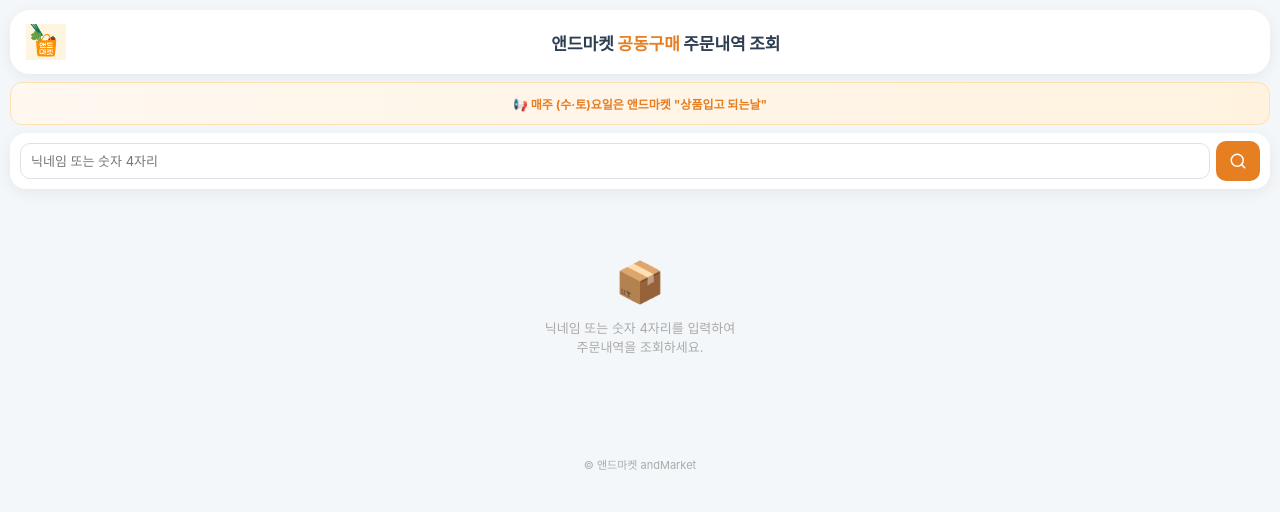
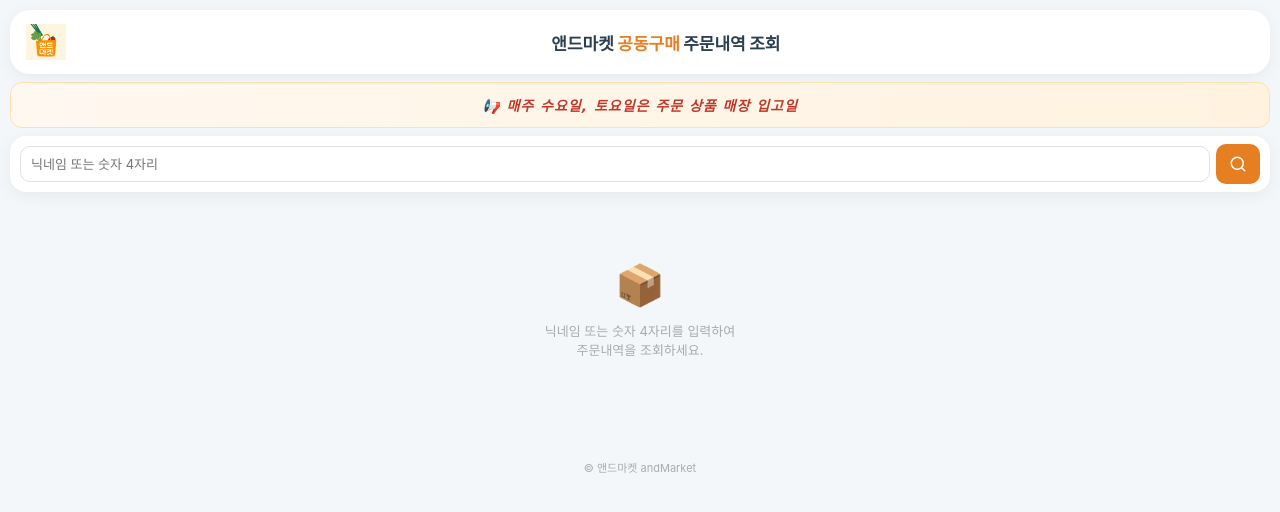
Before and after one commit to JeongDeogAN/andmarket-customer, a Next.js app: page / in a window 1280 px wide. Shown: the top 512 px of the page. Built offline with nearby package versions, Linux system fonts and the light colour scheme.

Commit message:
배너수정, 데이터접기, 전체화면

```diff
--- a/src/app/page.tsx
+++ b/src/app/page.tsx
@@ -121,7 +121,7 @@
         opacity: toastShow ? 1 : 0, transition: 'all 0.2s', zIndex: 9999, pointerEvents: 'none'
       }}>{toastMsg}</div>
 
-      <div style={{ maxWidth: '100%', margin: '0 auto', padding: '10px' }}>
+     <div style={{ maxWidth: '100%', margin: '0 auto', padding: '10px', width: '100%' }}>
         {/* 헤더 */}
         <header style={{ display: 'flex', alignItems: 'center', gap: '12px', background: 'white', padding: '14px 16px', borderRadius: '20px', boxShadow: '0 4px 16px rgba(0,0,0,0.06)', marginBottom: '8px' }}>
           <img src="/images/logo.png" alt="로고" style={{ height: '36px', width: 'auto', objectFit: 'contain' }} />
@@ -132,8 +132,8 @@
 
         {/* 안내 배너 */}
         <div style={{ background: 'linear-gradient(to right, #fff8f0, #fff3e0)', borderRadius: '12px', padding: '12px', marginBottom: '8px', border: '1px solid #ffe0b2' }}>
-          <p style={{ fontSize: '12px', fontWeight: 'bold', color: '#e67e22', textAlign: 'center', margin: 0 }}>
-            📢 <b>매주 (수·토)요일</b>은 앤드마켓 "상품입고 되는날"
+          <p style={{ fontSize: '14px', fontWeight: 900, fontStyle: 'italic', fontFamily: '"Brush Script MT", "Segoe Script", "Comic Sans MS", cursive', color: '#c0392b', textAlign: 'center', margin: 0, letterSpacing: '1px' }}>
+            📢 매주 수요일, 토요일은 주문 상품 매장 입고일
           </p>
         </div>
 
@@ -195,7 +195,7 @@
                   픽업 가능 상품 ({pickupKeys.length}종)
                 </div>
                 {pickupKeys.map(function(k) {
-                  return <ProductGroup key={k} prodName={k} items={groups[k]} isPickup={true} defaultOpen={true} />;
+                  return <ProductGroup key={k} prodName={k} items={groups[k]} isPickup={true} defaultOpen={false} />;
                 })}
               </div>
             )}
@@ -204,7 +204,7 @@
               <div>
                 <div style={{ fontSize: '11px', fontWeight: 900, color: '#555', padding: '4px 6px', marginBottom: '6px', marginTop: pickupKeys.length > 0 ? '10px' : '0', display: 'flex', alignItems: 'center', gap: '5px' }}>
                   <span style={{ width: 7, height: 7, borderRadius: '50%', backgroundColor: '#aaa', flexShrink: 0 }}></span>
-                  픽업 준비중 상품 ({normalKeys.length}종)
+                  매장 입고 예정 상품 ({normalKeys.length}종)
                 </div>
                 {normalKeys.map(function(k) {
                   return <ProductGroup key={k} prodName={k} items={groups[k]} isPickup={false} defaultOpen={false} />;
```
